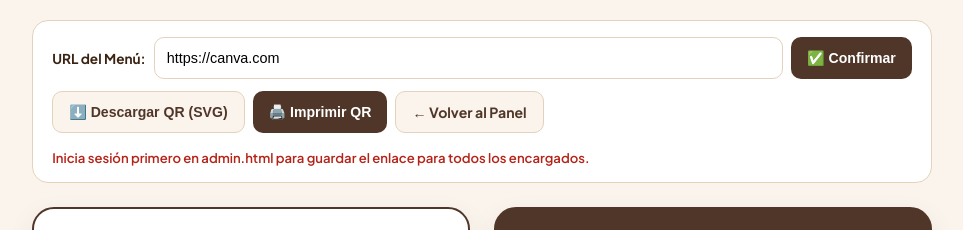
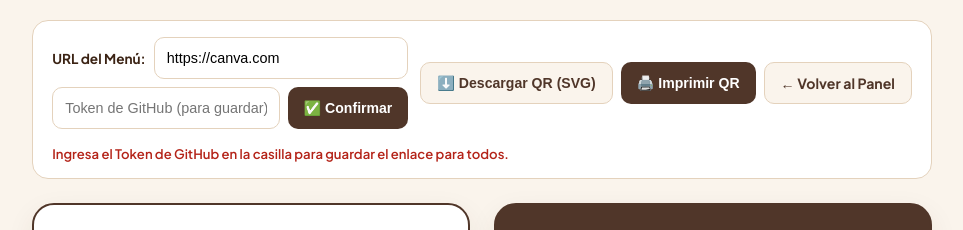
Before and after one commit to J-Santana-19/Miski-Menu, a website: page qr.html in a window 1280 px wide. Both pictures are taken after a click on the button "✅ Confirmar". Shown: the top 230 px of the page, without its empty margins (158-1121 px from the left). Drawn offline with nearby package versions, Linux system fonts and the light colour scheme; no server answers.

Commit message:
Solicitar token siempre al abrir y permitir campo token y ajuste movil en qr.html

```diff
--- a/js/admin.js
+++ b/js/admin.js
@@ -11,7 +11,7 @@
   const state = {
     mode: "local",
     token: sessionStorage.getItem(TOKEN_KEY) || "",
-    ghToken: localStorage.getItem(GH_TOKEN_KEY) || "",
+    ghToken: "",
     ghMenuSha: "",
     data: null,
     search: "",
@@ -656,7 +656,6 @@
             body: JSON.stringify({ githubToken: ghToken }),
           });
           state.ghToken = res.token;
-          localStorage.setItem(GH_TOKEN_KEY, res.token);
         } else {
           const res = await apiFetch("/api/login", {
             method: "POST",
@@ -975,6 +974,7 @@
   }
 
   async function init() {
+    localStorage.removeItem(GH_TOKEN_KEY);
     state.mode = await detectMode();
     applyLoginModeUI();
     bindEvents();
--- a/qr.html
+++ b/qr.html
@@ -40,17 +40,22 @@
     }
     .url-editor {
       display: flex;
+      flex-wrap: wrap;
       flex: 1 1 280px;
       gap: 0.5rem;
       align-items: center;
     }
     .url-editor input {
-      flex: 1;
+      flex: 1 1 190px;
+      min-width: 0;
       min-height: 42px;
       padding: 0.45rem 0.75rem;
       border-radius: 10px;
       border: 1px solid var(--border);
       font-size: 0.9rem;
+    }
+    .hidden {
+      display: none !important;
     }
     .btn {
       min-height: 42px;
@@ -167,6 +172,7 @@
     <div class="url-editor">
       <label for="qrUrlInput" style="font-weight:700;font-size:0.85rem;white-space:nowrap">URL del Menú:</label>
       <input type="text" id="qrUrlInput" placeholder="https://..." />
+      <input type="password" id="qrGhToken" class="hidden" placeholder="Token de GitHub (para guardar)" autocomplete="off" />
       <button type="button" class="btn" id="confirmUrlBtn">✅ Confirmar</button>
     </div>
     <div style="display:flex;gap:0.5rem;flex-wrap:wrap">
@@ -208,9 +214,12 @@
     const LOCAL_TOKEN_KEY = "miski_admin_token";
 
     const input = document.getElementById("qrUrlInput");
+    const tokenInput = document.getElementById("qrGhToken");
     const confirmBtn = document.getElementById("confirmUrlBtn");
     const urlStatus = document.getElementById("urlStatus");
     const defaultUrl = new URL("./", window.location.href).href;
+
+    localStorage.removeItem(GH_TOKEN_KEY);
 
     let activeUrl = defaultUrl;
     let backendMode = "github";
@@ -326,9 +335,9 @@
         return;
       }
 
-      const ghToken = localStorage.getItem(GH_TOKEN_KEY) || "";
+      const ghToken = tokenInput.value.trim();
       if (!ghToken) {
-        throw new Error("Inicia sesión primero en admin.html para guardar el enlace para todos los encargados.");
+        throw new Error("Ingresa el Token de GitHub en la casilla para guardar el enlace para todos.");
       }
       const getRes = await fetch(
         `https://api.github.com/repos/${GH_OWNER}/${GH_REPO}/contents/data/menu.json?ref=${GH_BRANCH}&t=${Date.now()}`,
@@ -421,6 +430,9 @@
 
     (async () => {
       backendMode = await detectMode();
+      if (backendMode === "github") {
+        tokenInput.classList.remove("hidden");
+      }
       await loadSavedUrl();
     })();
   </script>
```
Also changed, not shown: admin.html (+1 -1 lines).
